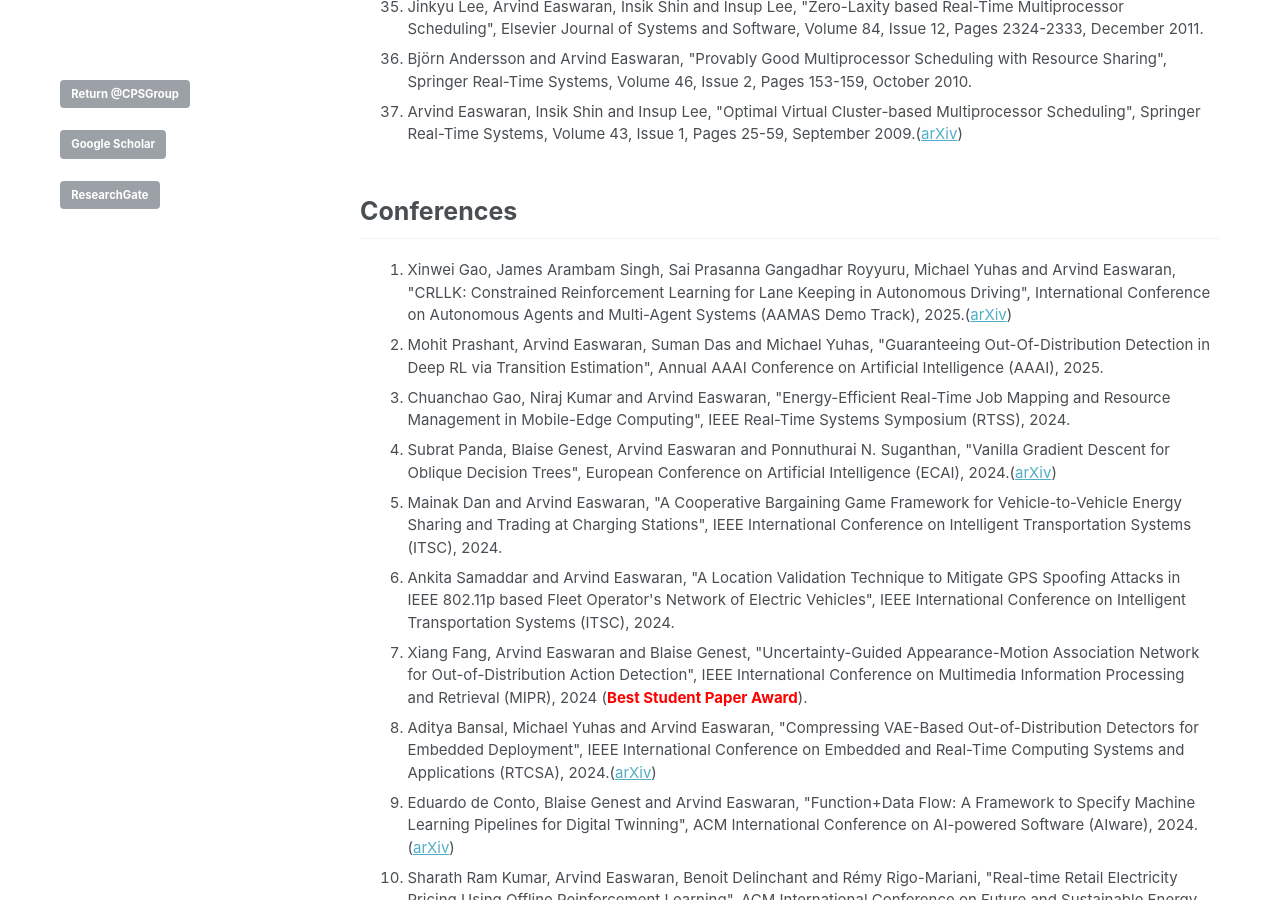
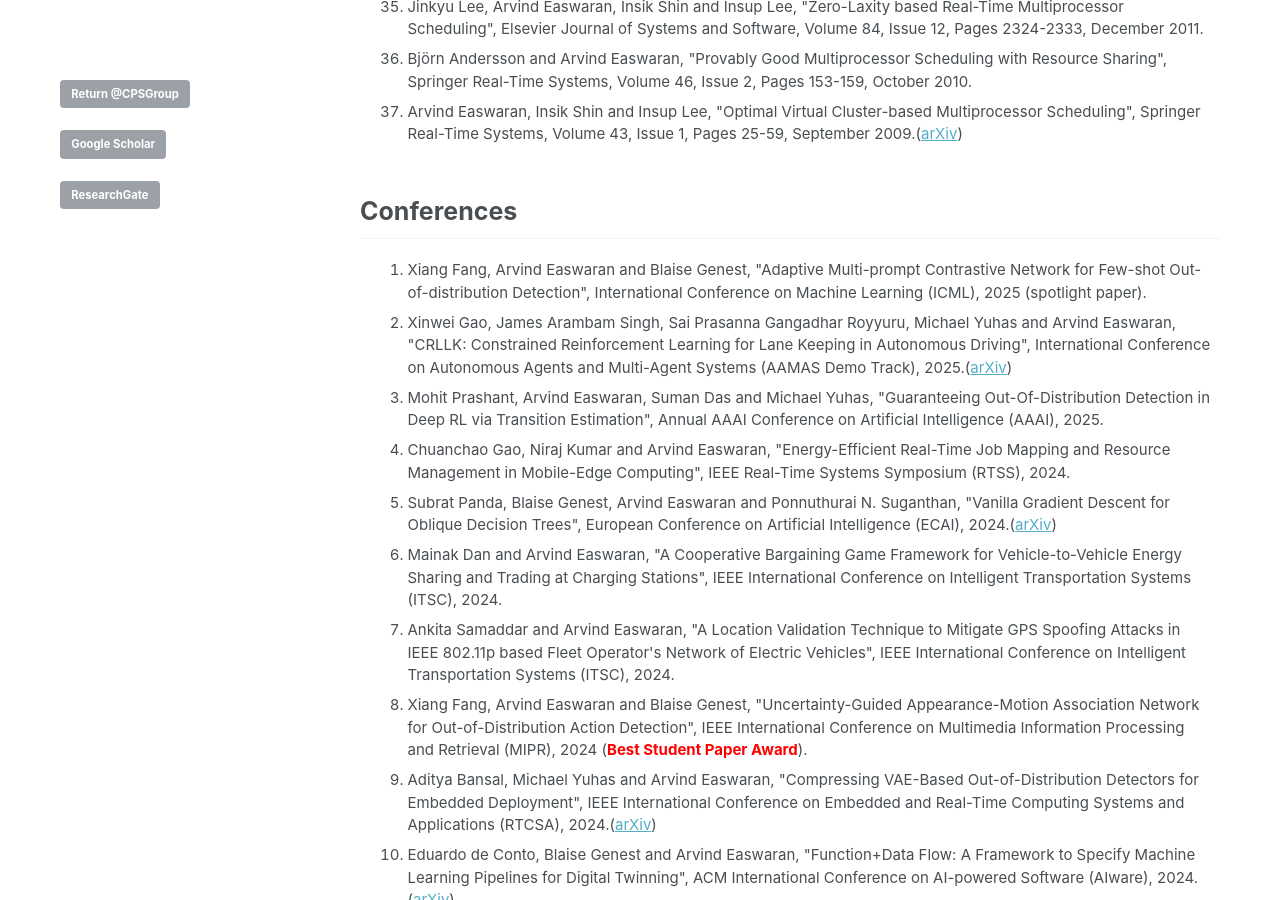
Before and after one commit to CPS-research-group/CPS-research-group.github.io, a Jekyll site: the page built from _pages/research_profile.md, in a window 1280 px wide and 900 px high, scrolled down 2573 px. Built offline with Jekyll 4.4.1, drawn with Linux system fonts in a browser that asks for light colours.

Commit message:
Updates.

```diff
--- a/_pages/research_profile.md
+++ b/_pages/research_profile.md
@@ -64,6 +64,7 @@ a.a:active {color:#0000FF; text-decoration:none;}
 
 ## Conferences
    <ol>
+   			<li class="a">Xiang Fang, Arvind Easwaran and Blaise Genest, "Adaptive Multi-prompt Contrastive Network for Few-shot Out-of-distribution Detection", International Conference on Machine Learning (ICML), 2025 (spotlight paper).</li>
    			<li class="a">Xinwei Gao, James Arambam Singh, Sai Prasanna Gangadhar Royyuru, Michael Yuhas and Arvind Easwaran, "CRLLK: Constrained Reinforcement Learning for Lane Keeping in Autonomous Driving", International Conference on Autonomous Agents and Multi-Agent Systems (AAMAS Demo Track), 2025.(<a href="http://arxiv.org/abs/2503.22248">arXiv</a>)</li>
    			<li class="a">Mohit Prashant, Arvind Easwaran, Suman Das and Michael Yuhas, "Guaranteeing Out-Of-Distribution Detection in Deep RL via Transition Estimation", Annual AAAI Conference on Artificial Intelligence (AAAI), 2025.</li>
    			<li class="a">Chuanchao Gao, Niraj Kumar and Arvind Easwaran, "Energy-Efficient Real-Time Job Mapping and Resource Management in Mobile-Edge Computing", IEEE Real-Time Systems Symposium (RTSS), 2024.</li>
```
